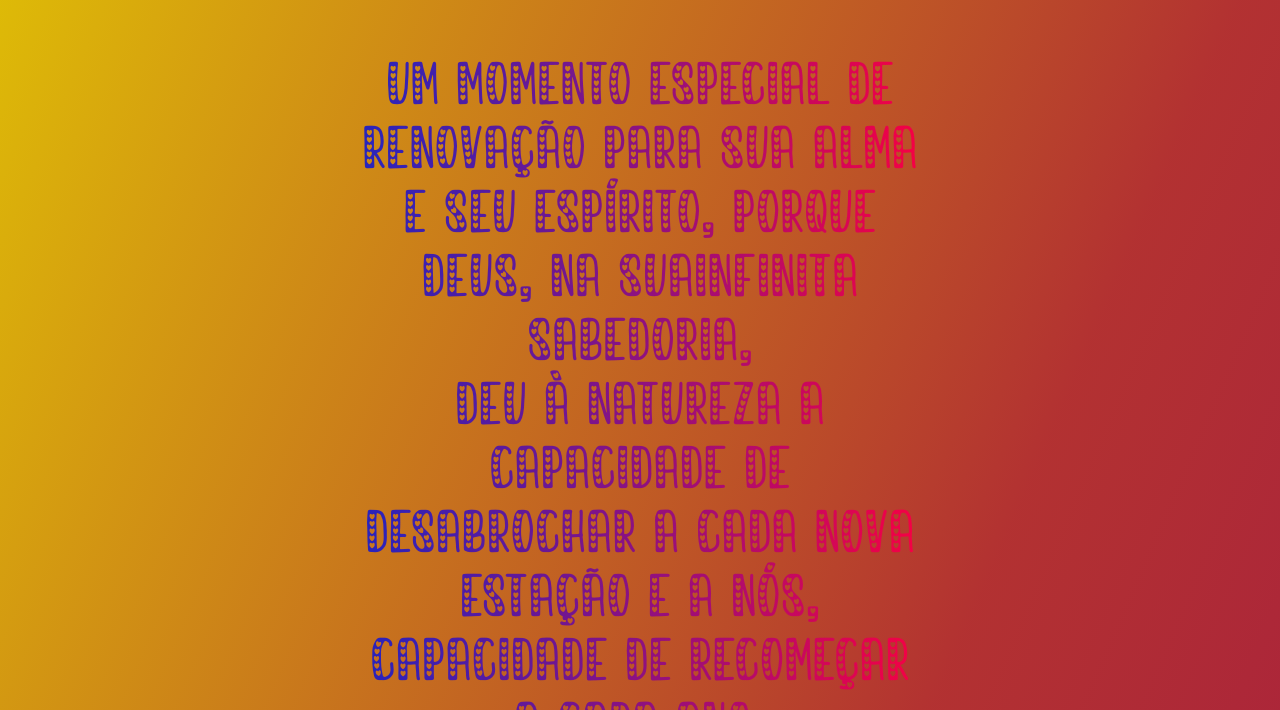
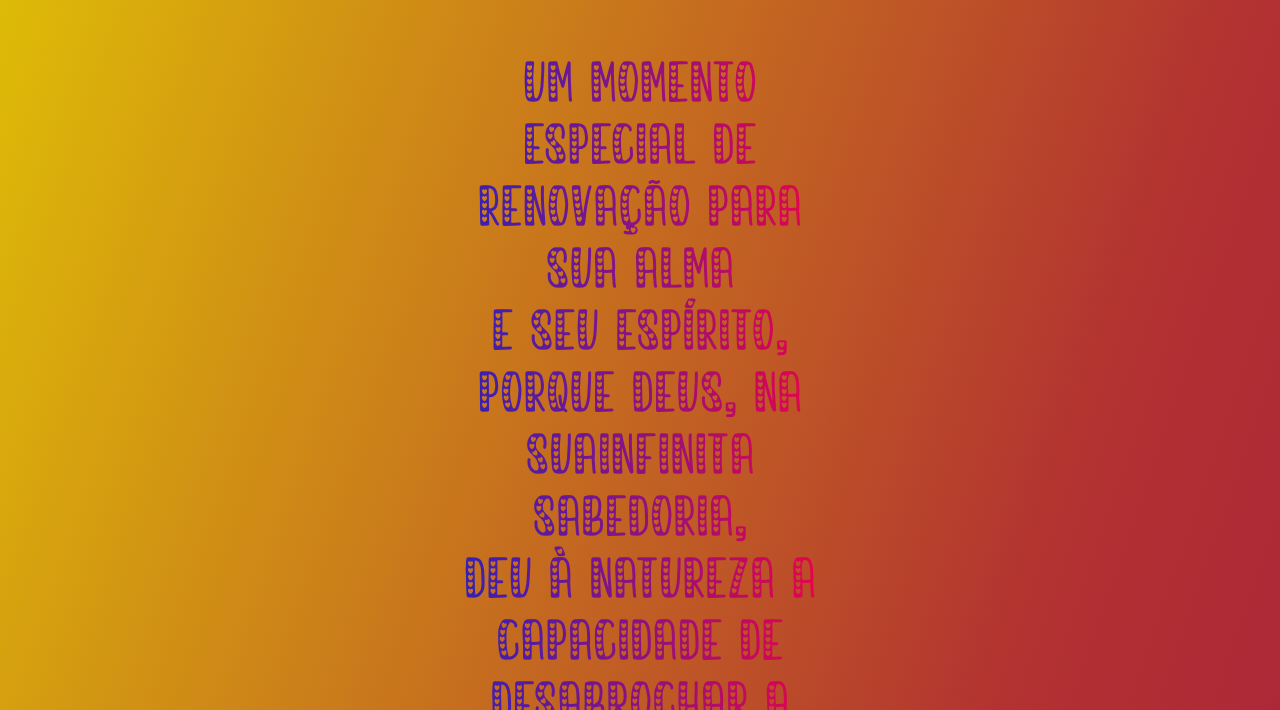
Before and after one commit to Allyson0001/html-css, a plain HTML site: page Exercícios/Joicy/niv.html in a window 1280 px wide. Shown: the part 90-800 px from the top of the page. Drawn offline with Linux system fonts and the light colour scheme; files whose address does not match are found by name.

Commit message:
Update niv.html

```diff
--- a/Exercícios/Joicy/niv.html
+++ b/Exercícios/Joicy/niv.html
@@ -29,6 +29,8 @@
             background-image: url(imagensj/Screenshot_20230304-200305.png);
             background-repeat: no-repeat;
             background-position: center;
+            padding-left: 50vh;
+            padding-right: 50vh;
         }
 
         section.image > p {
@@ -36,11 +38,11 @@
             background-image: linear-gradient(to right, rgba(17, 30, 207, 0.925), rgb(253, 0, 63) );
             -webkit-background-clip: text;
             -webkit-text-fill-color: transparent;
-            font-size: 2.1em;
+            font-size: 2em;
             text-align: center;
             padding: 20px;
             margin: auto;
-            width: 70vh;
+            width: 399px;
         }
 
     </style>
```
